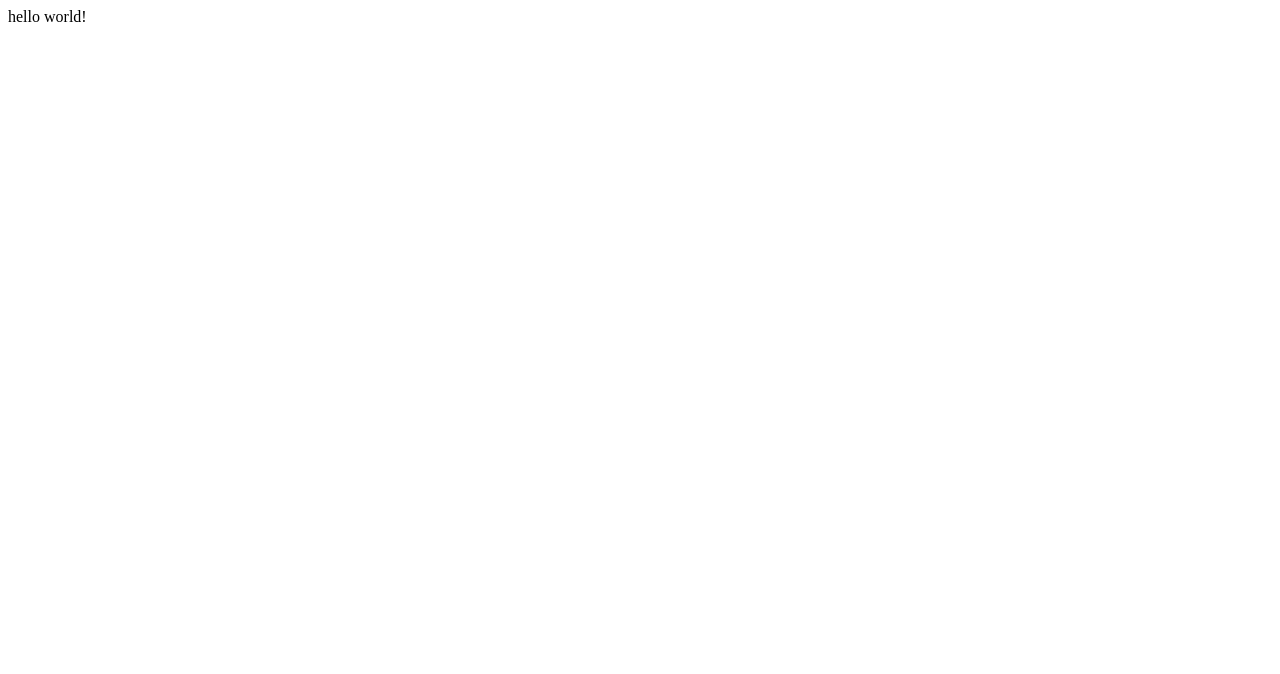
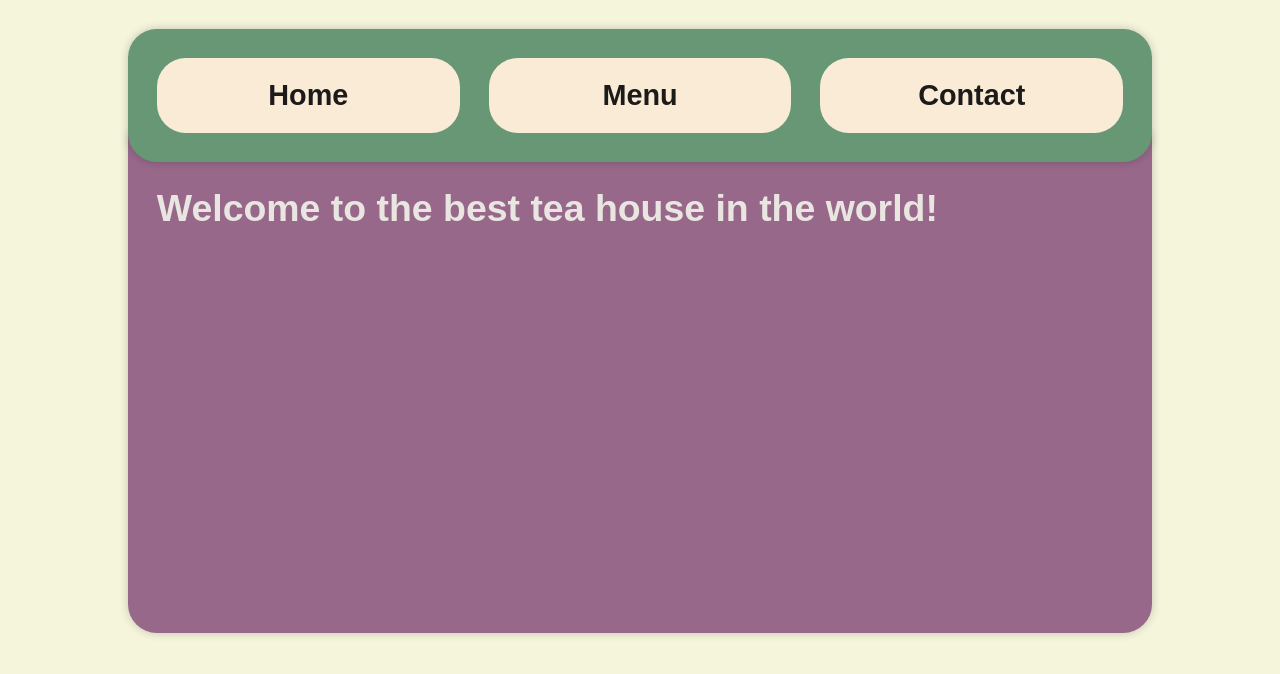
Before and after one commit to arayias/restaurant-page, a website built with webpack: page dist/index.html in a window 1280 px wide. Built offline with nearby package versions, Linux system fonts and the light colour scheme.

Commit message:
Made a basic landing page for the website. Each button on the landing page will take you to a different page eventualy. Further configured the webpack.config, Added styles.css along with images and additional js files needed.

```diff
--- a/package.json
+++ b/package.json
@@ -12,7 +12,9 @@
   "author": "arayias",
   "license": "ISC",
   "devDependencies": {
+    "css-loader": "^6.8.1",
     "html-webpack-plugin": "^5.5.3",
+    "style-loader": "^3.3.3",
     "webpack": "^5.88.2",
     "webpack-cli": "^5.1.4",
     "webpack-dev-server": "^4.15.1"
--- /dev/null
+++ b/src/home.js
@@ -0,0 +1,23 @@
+import organic from "./organicsourcing.png";
+import tea from "./teadip.jpg";
+
+const home = () => {
+  const home = document.createElement("div");
+  home.classList.add("home");
+  const title = document.createElement("h1");
+  title.textContent = "Welcome to the best tea house in the world!";
+  home.appendChild(title);
+
+  const homeGrid = document.createElement("div");
+  homeGrid.classList.add("home-grid");
+  const gridText = document.createElement("div");
+  gridText.classList.add("grid-text");
+  const gridImage = new Image();
+  gridImage.classList.add("grid-image");
+  gridImage.src = tea;
+  gridText.textContent = `lorem ipsum dolor sit amet, consectetur adipiscing elit, sed do eiusmod tempor incididunt ut labore et dolore magna aliqua. Ut enim ad minim veniam, quis nostrud exercitation ullamco laboris`;
+
+  return home;
+};
+
+export { home };
--- a/src/index.js
+++ b/src/index.js
@@ -1,6 +1,4 @@
-const mainContent = document.createElement("div");
-mainContent.attributes.id = "main-content";
-mainContent.innerHTML = `
-hello world! `;
+import { landing } from "./landing";
+import "./style.css";
 
-document.body.appendChild(mainContent);
+landing();
--- /dev/null
+++ b/src/landing.js
@@ -0,0 +1,44 @@
+import "./style.css";
+import { home } from "./home";
+
+const landing = () => {
+  const body = document.querySelector("body");
+  const main = document.createElement("main");
+  const header = document.createElement("header");
+  const content = document.createElement("div");
+  content.setAttribute("id", "content");
+
+  content.appendChild(home());
+
+  main.appendChild(content);
+  header.appendChild(headerContent());
+
+  body.appendChild(header);
+  body.appendChild(main);
+};
+
+const headerContent = () => {
+  const nav = document.createElement("nav");
+  nav.classList.add("nav-grid");
+
+  const home = document.createElement("div");
+  const menu = document.createElement("div");
+  const contact = document.createElement("div");
+
+  home.textContent = "Home";
+  home.classList.add("nav-home", "nav-item");
+
+  menu.textContent = "Menu";
+  menu.classList.add("nav-menu", "nav-item");
+
+  contact.textContent = "Contact";
+  contact.classList.add("nav-contact", "nav-item");
+
+  const children = [home, menu, contact];
+  children.forEach((child) => {
+    nav.appendChild(child);
+  });
+  return nav;
+};
+
+export { landing };
--- /dev/null
+++ b/src/style.css
@@ -0,0 +1,88 @@
+*,
+*::after,
+*::before {
+  box-sizing: border-box;
+  font-family: Arial, Helvetica, sans-serif;
+}
+
+:root {
+  --main-color: #689775;
+  --complementary-color: #97688a;
+  --black: #1d1a1a;
+  font-size: clamp(0.5rem, 5vw, 1.8rem);
+}
+
+body {
+  width: 80%;
+  margin: 0 auto;
+  background-color: beige;
+}
+
+.nav-grid {
+  display: grid;
+  width: 100%;
+  grid-template-columns: repeat(auto-fit, minmax(200px, 1fr));
+  grid-gap: 1em;
+  margin-top: 1em;
+  text-align: center;
+  border: none;
+  border-radius: 1em;
+  background-color: var(--main-color);
+  padding: 1em;
+  box-shadow: 0 0 10px rgba(0, 0, 0, 0.2);
+}
+
+.nav-item {
+  font-weight: 600;
+  color: var(--black);
+  text-decoration: none;
+  padding: 7%;
+  border-radius: 1em;
+  background-color: antiquewhite;
+  transition: opacity 0.3s ease-in-out;
+  cursor: pointer;
+}
+
+.nav-item:hover {
+  opacity: 0.7;
+}
+
+#content {
+  position: relative;
+  z-index: -1;
+  margin-top: -1em;
+  padding: 1em;
+  border: none;
+  border-radius: 0 0 1em 1em;
+  background-color: var(--complementary-color);
+  box-shadow: 0 0 10px rgba(0, 0, 0, 0.2);
+  width: 100%;
+  display: flex;
+  height: 500px;
+  color: rgb(233, 230, 225);
+}
+
+.home h1 {
+  font-size: 1.3em;
+  text-align: center;
+  width: 100%;
+}
+
+.home-grid {
+  display: grid;
+  grid-template-columns: repeat(auto-fit, minmax(200px, 1fr));
+  grid-gap: 1em;
+  margin-top: 1em;
+  text-align: center;
+  border: none;
+  border-radius: 1em;
+  background-color: var(--main-color);
+  padding: 1em;
+  box-shadow: 0 0 10px rgba(0, 0, 0, 0.2);
+}
+
+@media screen and (max-width: 768px) {
+  body {
+    width: 90%;
+  }
+}
--- a/webpack.config.js
+++ b/webpack.config.js
@@ -5,6 +5,7 @@ module.exports = {
   mode: "development",
   entry: {
     index: "./src/index.js",
+    landing: "./src/landing.js",
   },
   devtool: "inline-source-map",
   devServer: {
@@ -12,7 +13,7 @@ module.exports = {
   },
   plugins: [
     new HtmlWebpackPlugin({
-      title: "Test",
+      title: "Restaurant Page",
     }),
   ],
   output: {
@@ -20,7 +21,16 @@ module.exports = {
     path: path.resolve(__dirname, "dist"),
     clean: true,
   },
-  optimization: {
-    runtimeChunk: "single",
+  module: {
+    rules: [
+      {
+        test: /\.css$/i,
+        use: ["style-loader", "css-loader"],
+      },
+      {
+        test: /\.(png|svg|jpg|jpeg|gif)$/i,
+        type: "asset/resource",
+      },
+    ],
   },
 };
```
Also changed, not shown: dist/index.bundle.js, dist/index.html, dist/landing.bundle.js (added), src/organicsourcing.png (added), src/teadip.jpg (added), 1 other file.
